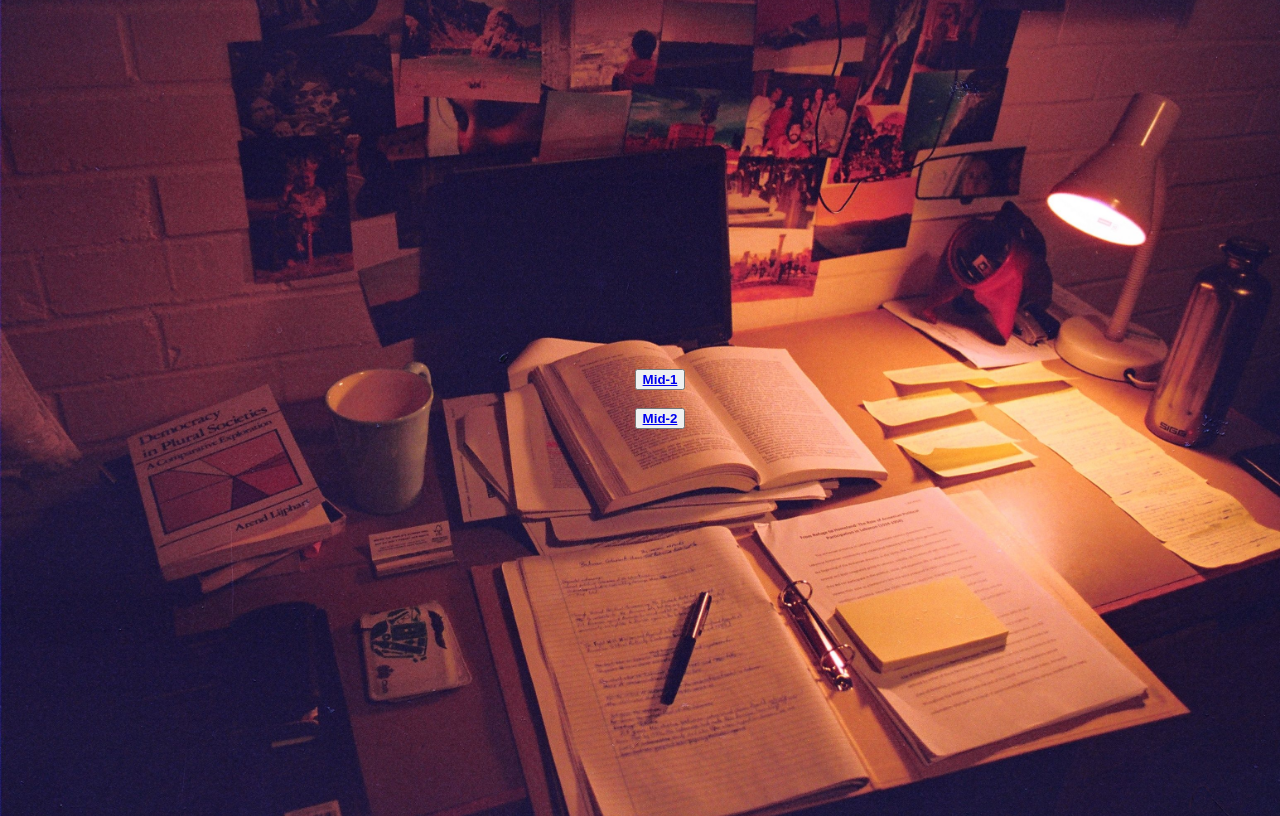
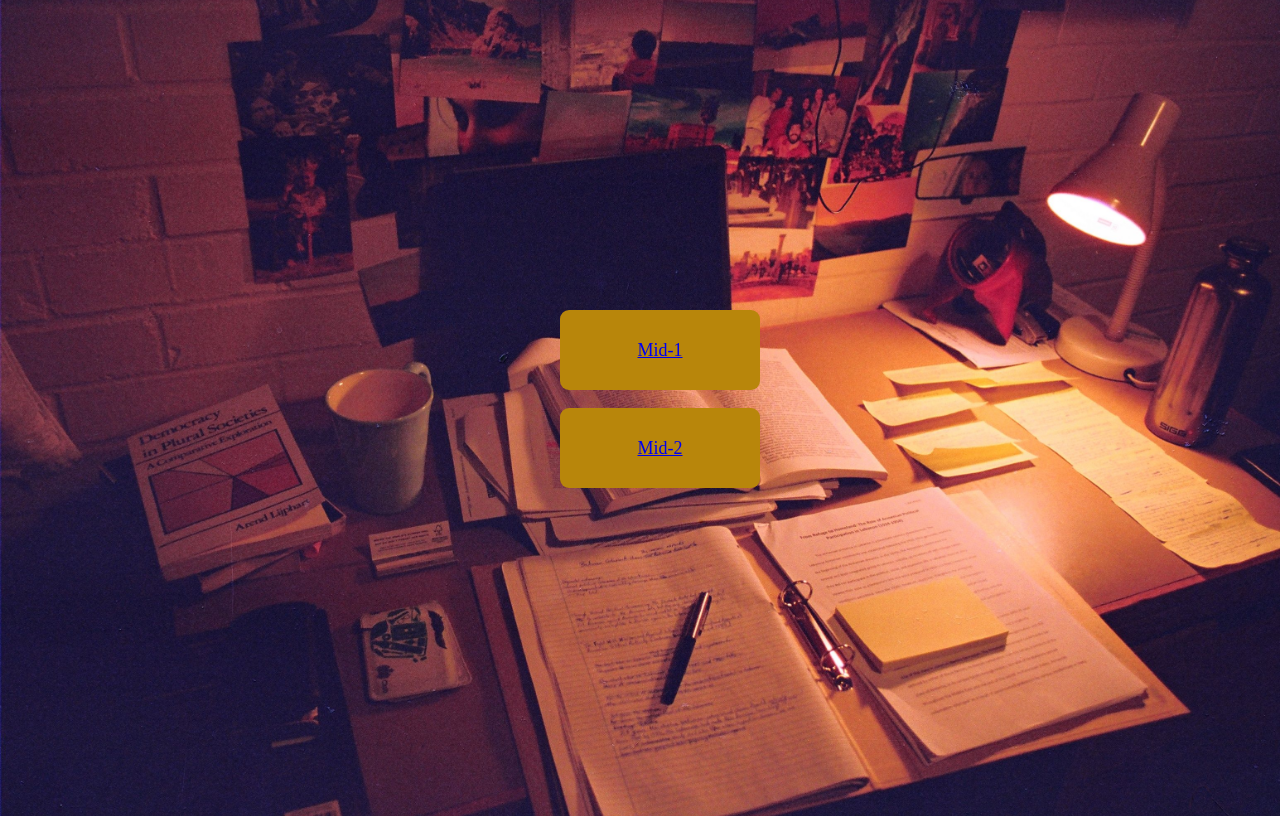
Before and after one commit to NandooriAbhishek/studentHub, a plain HTML site: page OSM.html in a window 1280 px wide. Drawn offline with Linux system fonts and the light colour scheme.

Commit message:
Update OSM.html

```diff
--- a/OSM.html
+++ b/OSM.html
@@ -11,10 +11,10 @@
 </head>
 <body>
     <ul>
-       <button id="bottone1"><a href="os_Assignment.pdf"><strong>Mid-1</strong></a></button>
+       <a href="os_Assignment.pdf"><button id="bottone">Mid-1</a></button>
        <br>
        <br>
-       <button id="bottone2"><a href="#"><strong>Mid-2</strong></a></button>
+       <a href="OS_MID-2_ASSIGNMENT.pdf"><button id="bottone">Mid-2</a></button>
        <br>
        <br>
     </ul>
```
